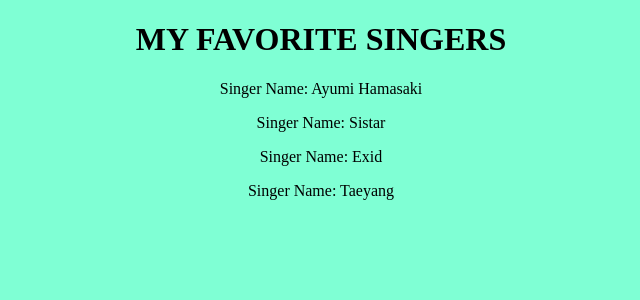
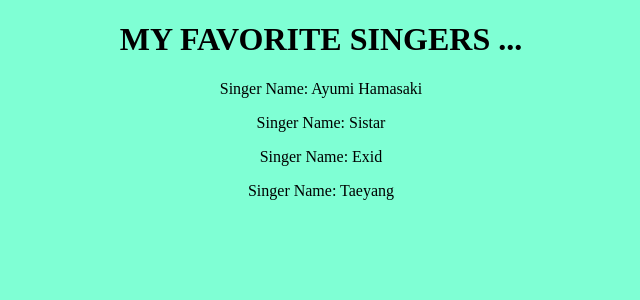
Before and after one commit to Edxael/Gral-02-18, a React (Create React App) app in the folder 02-React/01-mycomps/: page / in a window 1280 px wide. Shown: the top 300 px of the page, without its empty margins (319-959 px from the left). Built offline with nearby package versions, Linux system fonts and the light colour scheme.

Commit message:
add long titel

```diff
--- a/02-React/01-mycomps/src/App.jsx
+++ b/02-React/01-mycomps/src/App.jsx
@@ -14,7 +14,7 @@
   render() {
     return (
       <div className="App">
-        <h1>MY FAVORITE SINGERS</h1>
+        <h1>MY FAVORITE SINGERS ...</h1>
         { this.exe1() }
       </div>
     )
```
